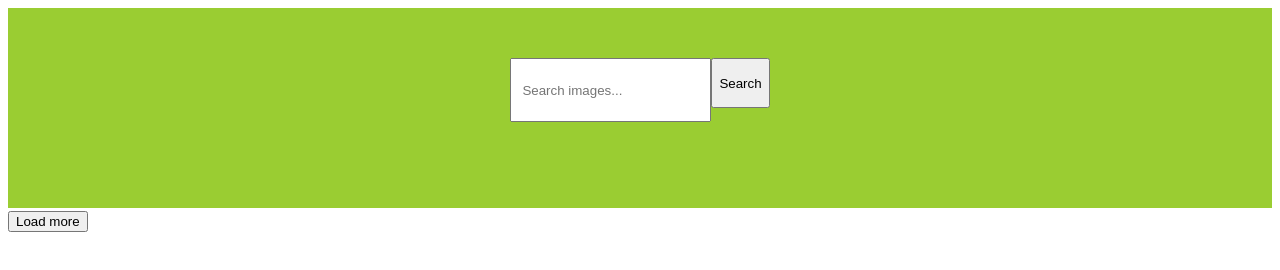
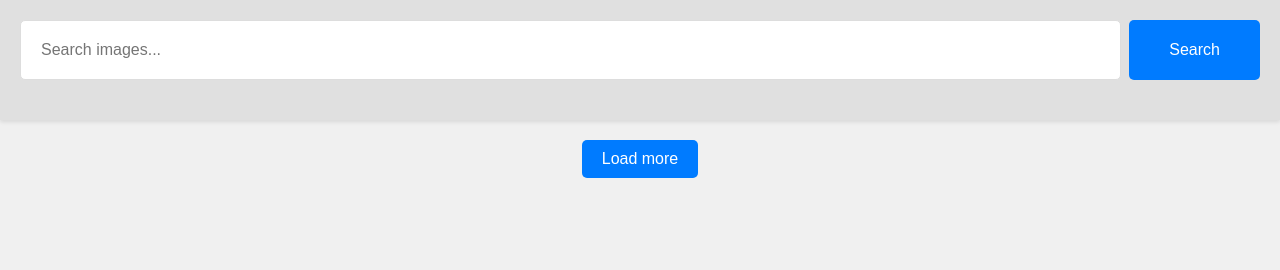
Before and after one commit to VityukY/goit-advancedjs-hw-04, a website built with Vite: page src/index.html in a window 1280 px wide. Built offline with nearby package versions, Linux system fonts and the light colour scheme.

Commit message:
add styles

```diff
--- a/src/css/main.css
+++ b/src/css/main.css
@@ -1,64 +1,183 @@
-.search-form{
-   height: 100px;
-   background-color: yellowgreen;
+/* Ensure the body takes the full height */
+body {
+   margin: 0;
+   padding: 0;
+   display: flex;
+   flex-direction: column;
+   align-items: center;
+   min-height: 100vh;
+   box-sizing: border-box;
+   background-color: #f0f0f0;
+   /* Main background color */
+}
+
+
+/* Fix the search form at the top */
+.serch-section {
+   position: fixed;
+   top: 0;
+   left: 0;
+   right: 0;
+   background-color: #e0e0e0;
+   /* Slightly different background for the fixed section */
+   padding: 20px;
+   box-shadow: 0 2px 4px rgba(0, 0, 0, 0.1);
+   /* Shadow for the fixed section */
+   z-index: 1000;
+   /* Ensure it is above other content */
+}
+
+/* Search form styling */
+.search-form {
+   width: 100%;
+   /* Full width */
    display: flex;
    justify-content: center;
-   padding: 50px 0
-}
-.serch-input{
-   height: 40px;
-   padding: 10px;
-}
-.serch-btn{
-   height: 50px;
+   /* Center content horizontally */
+   gap: 8px;
+   /* Space between input and button */
+   margin-bottom: 20px;
+   /* Space below the search form */
 }
 
+.search-input {
+   flex: 1;
+   /* Take up remaining space */
+   min-width: 700px;
+   /* Minimum width, increased to 2x */
+   padding: 20px;
+   /* Increased padding for height */
+   font-size: 16px;
+   /* Font size */
+   border: 1px solid #ddd;
+   /* Border color */
+   border-radius: 5px;
+   /* Rounded corners */
+   box-sizing: border-box;
+   /* Include padding and border in element's total width and height */
+}
+
+/* Search button styling */
+.search-btn {
+   background-color: #007BFF;
+   /* Blue background */
+   color: #FFFFFF;
+   /* White text */
+   padding: 20px 40px;
+   /* Padding for size, increased for height */
+   font-size: 16px;
+   /* Font size */
+   border: none;
+   /* Remove default border */
+   border-radius: 5px;
+   /* Rounded corners */
+   cursor: pointer;
+   /* Pointer cursor on hover */
+   text-align: center;
+   /* Center text */
+   display: inline-block;
+   /* Inline-block display */
+   transition: background-color 0.3s ease;
+   /* Smooth background color transition */
+}
+
+.search-btn:hover {
+   background-color: #0056b3;
+   /* Darker blue on hover */
+}
+
+.search-btn:active {
+   background-color: #00408d;
+   /* Even darker blue on click */
+}
+
+.search-btn:focus {
+   outline: none;
+   /* Remove outline on focus */
+   box-shadow: 0 0 0 3px rgba(0, 123, 255, 0.5);
+   /* Add a shadow on focus */
+}
 
 /* Container for the gallery */
 .gallery {
    display: flex;
    flex-wrap: wrap;
    gap: 16px;
-   /* Adjust the gap between cards as needed */
-   justify-content: space-between;
+   justify-content: flex-start;
+   padding-top: 120px;
+   /* Ensure content is below the fixed search form */
 }
 
 /* Individual photo card styling */
 .photo-card {
    flex: 1 1 calc(25% - 16px);
-   /* 25% width minus the gap */
+   max-width: calc(25% - 16px);
    box-sizing: border-box;
    border: 1px solid #ddd;
-   /* Add a border to the card */
    border-radius: 8px;
-   /* Rounded corners */
    overflow: hidden;
    background-color: #fff;
-   /* Background color */
    box-shadow: 0 2px 4px rgba(0, 0, 0, 0.1);
-   /* Shadow for some depth */
 }
 
-/* Image inside the card */
 .photo-card img {
    width: 100%;
-   height: auto;
+   height: 270px;
+   /* Increased height */
+   object-fit: cover;
+   /* Ensure the image covers the area, cropping if necessary */
+   object-position: center;
+   /* Center the image within its container */
    display: block;
 }
 
-/* Info section inside the card */
+/* Info section inside the photo card */
 .photo-card .info {
-   padding: 16px;
-   text-align: center;
+   background-color: #d0d0d0;
+   /* Darker background color for info section */
+   padding: 10px;
+   box-sizing: border-box;
 }
 
-/* Individual info items styling */
-.photo-card .info-item {
-   margin: 8px 0;
+/* Load more button styling */
+.load-more {
+   background-color: #007BFF;
+   /* Blue background */
+   color: #FFFFFF;
+   /* White text */
+   padding: 10px 20px;
+   /* Padding for size */
+   font-size: 16px;
+   /* Font size */
+   border: none;
+   /* Remove default border */
+   border-radius: 5px;
+   /* Rounded corners */
+   cursor: pointer;
+   /* Pointer cursor on hover */
+   text-align: center;
+   /* Center text */
+   display: inline-block;
+   /* Inline-block display */
+   transition: background-color 0.3s ease;
+   /* Smooth background color transition */
+   margin-top: 20px;
+   /* Space above the button */
 }
 
-.photo-card .info-item b {
-   display: block;
-   font-size: 14px;
-   color: #333;
+.load-more:hover {
+   background-color: #0056b3;
+   /* Darker blue on hover */
 }
+
+.load-more:active {
+   background-color: #00408d;
+   /* Even darker blue on click */
+}
+
+.load-more:focus {
+   outline: none;
+   /* Remove outline on focus */
+   box-shadow: 0 0 0 3px rgba(0, 123, 255, 0.5);
+   /* Add a shadow on focus */
+}
--- a/src/index.html
+++ b/src/index.html
@@ -9,19 +9,19 @@
     <link rel="stylesheet" href="./css/main.css" />
   </head>
   <body>
-    <section>
+    <section class="serch-section">
       <form class="search-form" id="search-form">
         <input
-          class="serch-input"
+          class="search-input"
           type="text"
           name="searchQuery"
           autocomplete="off"
           placeholder="Search images..."
         />
-        <button class="serch-btn" type="submit">Search</button>
+        <button class="search-btn" type="submit">Search</button>
       </form>
     </section>
-    <section>
+    <section class="gallery-section">
       <div class="gallery">
         <!-- Картки зображень -->
       </div>
```
Also changed, not shown: src/main.js (+0 -8 lines).
